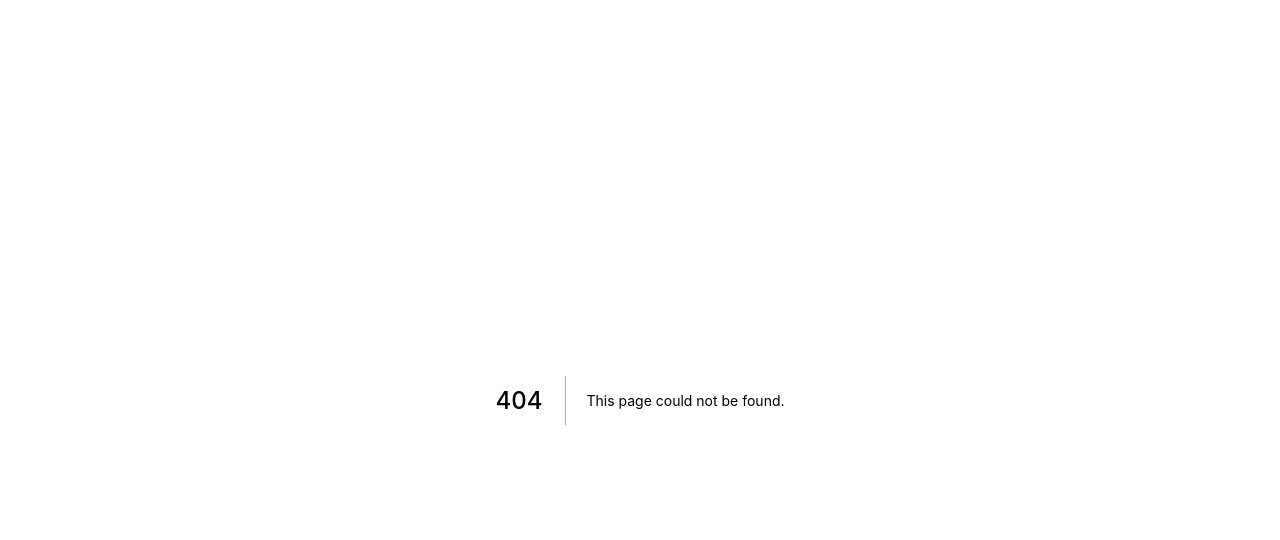
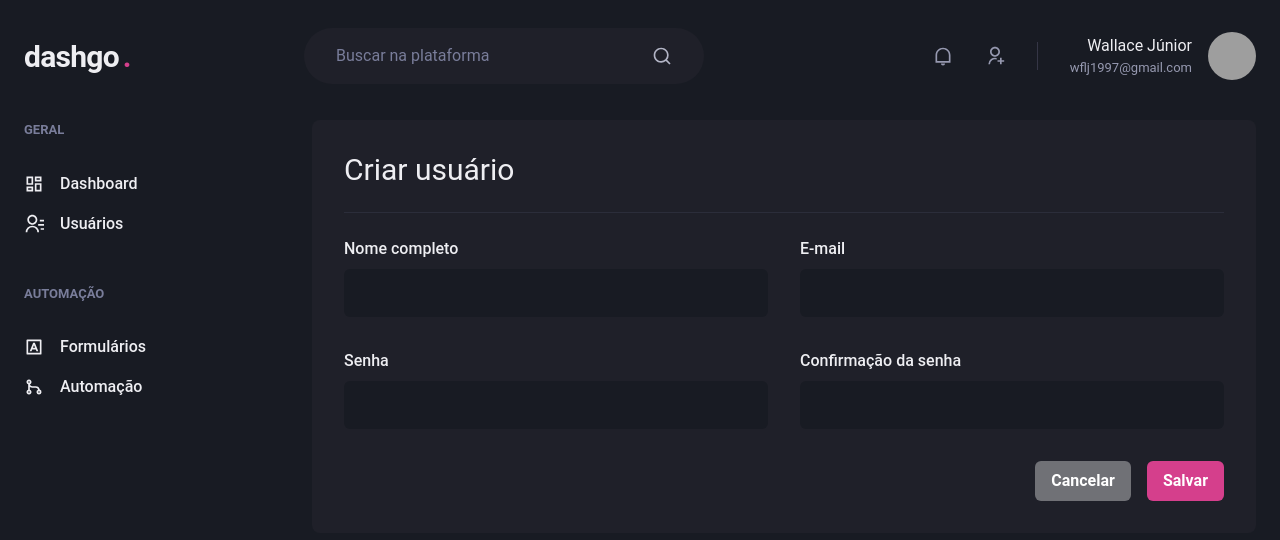
Before and after one commit to wfl-junior/rocketseat-ignite-dashgo, a Next.js app: page /users/create in a window 1280 px wide. Before the commit this address had no page. Shown: the top 540 px of the page. Built offline with nearby package versions, Linux system fonts and the light colour scheme; grey boxes are pictures that could not be loaded.

Commit message:
Form de usuário

```diff
--- /dev/null
+++ b/src/pages/users/create.tsx
@@ -0,0 +1,61 @@
+import {
+  Box,
+  Button,
+  Divider,
+  Flex,
+  Heading,
+  HStack,
+  SimpleGrid,
+  VStack,
+} from "@chakra-ui/react";
+import { NextPage } from "next";
+import { Input } from "../../components/Form/Input";
+import { Header } from "../../components/Header";
+import { Sidebar } from "../../components/Sidebar";
+
+const CreateUser: NextPage = () => (
+  <Box>
+    <Header />
+
+    <Flex w="100%" my={6} maxW={1480} mx="auto" px={6}>
+      <Sidebar />
+
+      <Box flex={1} borderRadius={8} bgColor="gray.800" p={8}>
+        <Heading size="lg" fontWeight="normal">
+          Criar usuário
+        </Heading>
+
+        <Divider my={6} borderColor="gray.700" />
+
+        <VStack spacing={8}>
+          <SimpleGrid spacing={8} minChildWidth="240px" w="100%">
+            <Input type="text" name="name" label="Nome completo" />
+            <Input type="email" name="email" label="E-mail" />
+          </SimpleGrid>
+
+          <SimpleGrid spacing={8} minChildWidth="240px" w="100%">
+            <Input type="password" name="password" label="Senha" />
+            <Input
+              type="password"
+              name="password_confirmation"
+              label="Confirmação da senha"
+            />
+          </SimpleGrid>
+        </VStack>
+
+        <Flex mt={8} justify="flex-end">
+          <HStack spacing={4}>
+            <Button type="button" colorScheme="whiteAlpha">
+              Cancelar
+            </Button>
+            <Button type="submit" colorScheme="pink">
+              Salvar
+            </Button>
+          </HStack>
+        </Flex>
+      </Box>
+    </Flex>
+  </Box>
+);
+
+export default CreateUser;
```
